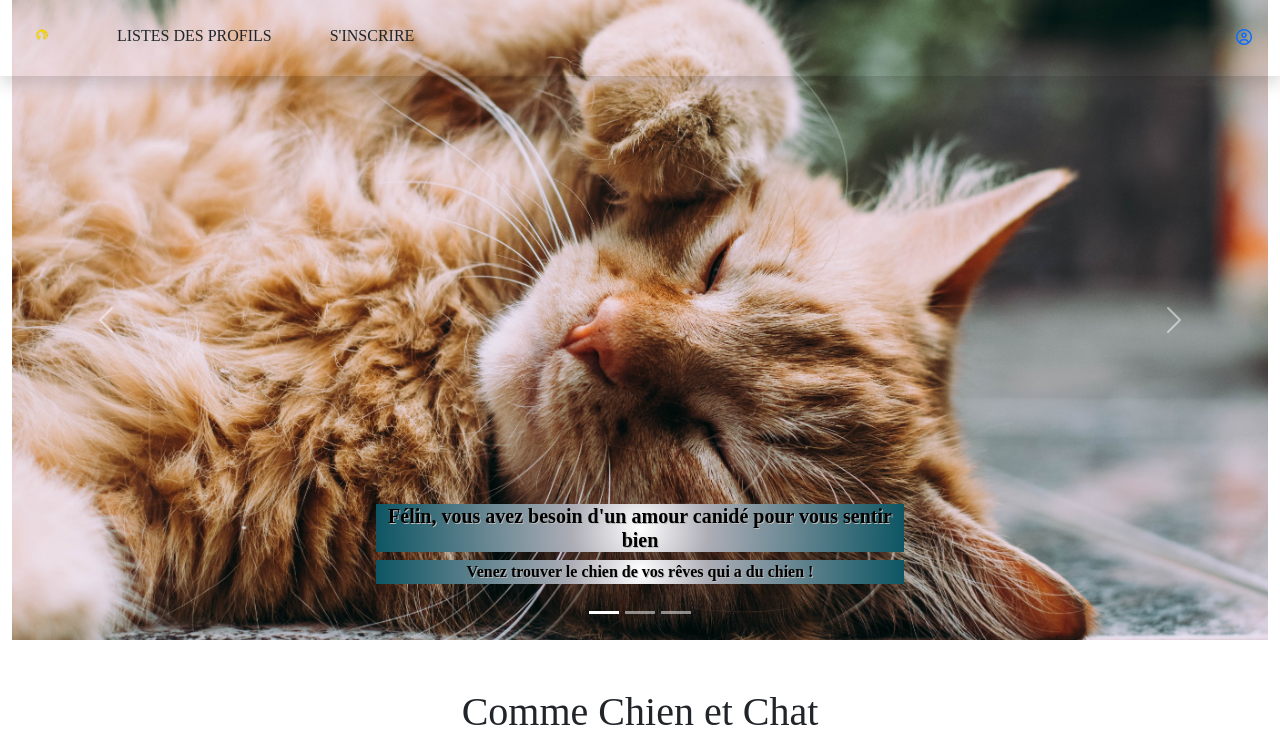
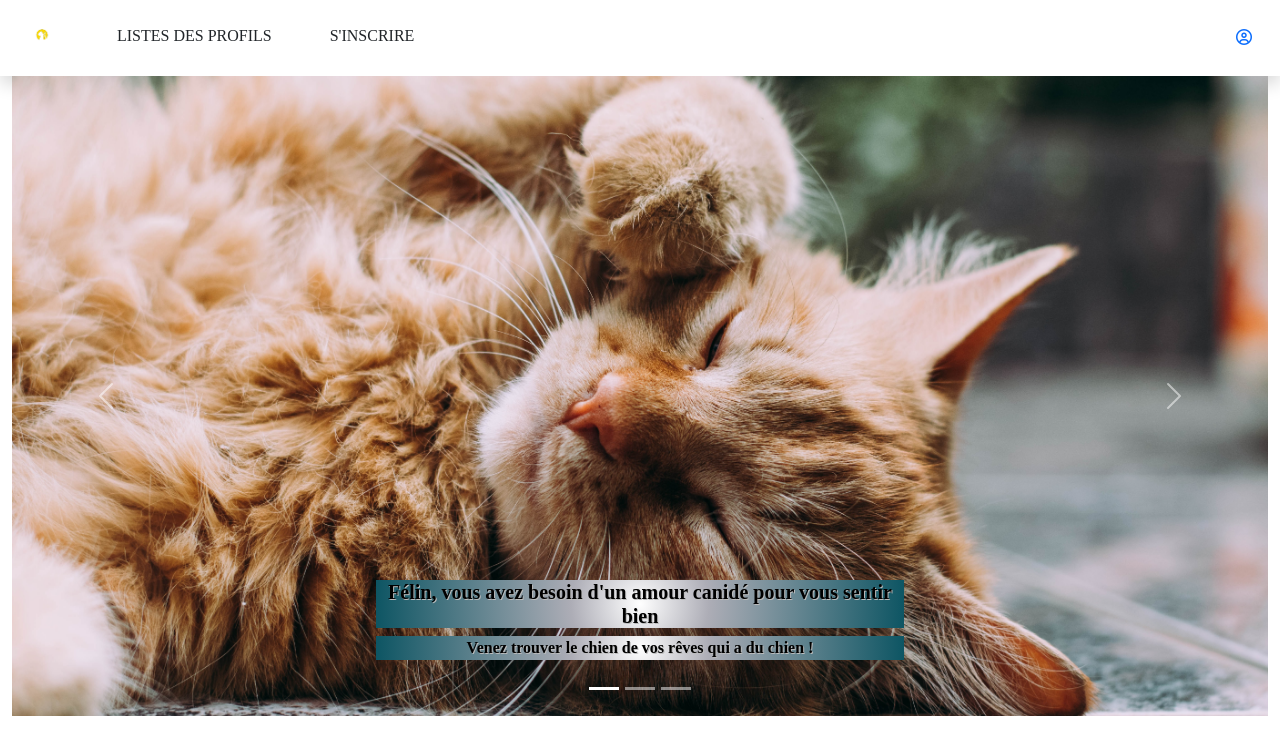
Before and after one commit to mickael-mignard/poecphp-site-rencontre, a PHP site: page /index.php in a window 1280 px wide. Shown: the top 733 px of the page. Run offline with PHP 8.4, Linux system fonts and the light colour scheme; some libraries are stand-ins or nearby versions; some web fonts are replaced.

Commit message:
Retrait de la classe fixed-top de la navbar

```diff
--- a/header.php
+++ b/header.php
@@ -19,7 +19,7 @@
         <!-- Main title and slogan -->
 
         <!-- Navbar -->
-        <nav class="navbar navbar-expand-md navbar-dark fixed-top shadow" id="navbar-custom">
+        <nav class="navbar navbar-expand-md navbar-dark shadow" id="navbar-custom">
             <!-- Container wrapper -->
             <div class="container-fluid d-flex flex-wrap justify-content-between">
                 <!-- Navbar brand -->
```
